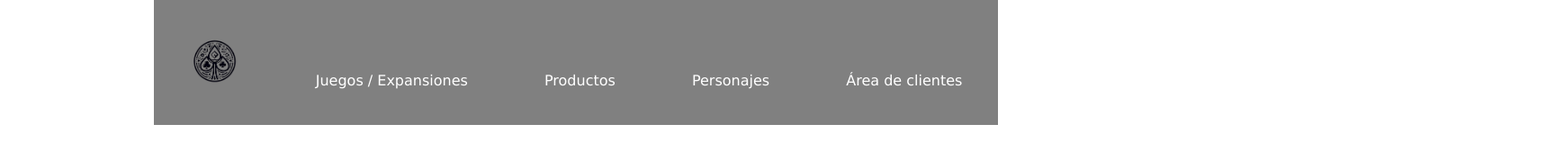
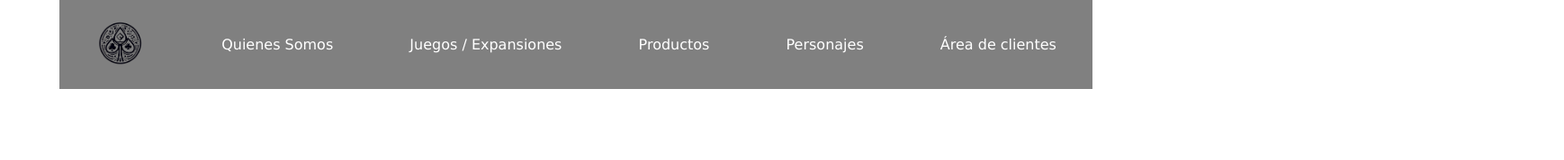
Before and after one commit to wjxant/PROYECTO-INTEGARADOR-HTML-LOS-3-ASES-, a plain HTML site: page index.html in a window 1280 px wide. Shown: the whole page at 90% size, 1738 px wide, since content can reach past the window. Drawn offline with Linux system fonts and the light colour scheme.

Commit message:
Actualizcion de datos

```diff
--- a/index.html
+++ b/index.html
@@ -8,6 +8,7 @@
     <title>Los 3 Ases</title>
 </head>
 <body>
+    <!-- INICIO DE MENU -->
     <nav>
         <ul>
             <li>
@@ -15,7 +16,16 @@
                     <img class="logo_img" src="icon/Logo3ASES.png" alt="">
                 </a>
             </li>
-
+            <li>
+                <a href="#">Quienes Somos</a>
+                <div>
+                    <div>
+                        <h2>Quienes Somos</h2>
+                        <p>Lorem ipsum dolor sit amet consectetur, adipisicing elit. Quae eligendi, possimus minima ducimus quos est quasi reiciendis debitis esse quaerat sunt perferendis inventore ipsam tempora rem consequuntur, enim, molestiae provident?</p>
+                        <img src="../Ejemplo_OVERLAY/img/3.jpeg" alt="">
+                    </div>
+                </div>
+            </li>
             <li>
                 <a href="#">Juegos / Expansiones</a>
                 <div>
@@ -58,5 +68,8 @@
             </li>
         </ul>
     </nav>
+    <!-- FIN DE MENU -->
+
+    <!-- INICIO DE  -->
 </body>
 </html>
--- a/style.css
+++ b/style.css
@@ -22,6 +22,7 @@ nav{
 }
 li{
     /* poner en bloque y poner en horiozontal */
+    margin-top: -40px;
     display: inline-block;
 }
 li:hover>div{
@@ -58,5 +59,5 @@ img{
 .logo_img{
     width: 55px;
     height: 55px;
-    object-fit: cover;
-}
+    position: relative;
+    top: 20px;
```
Also changed, not shown: icon/img.png (added).
